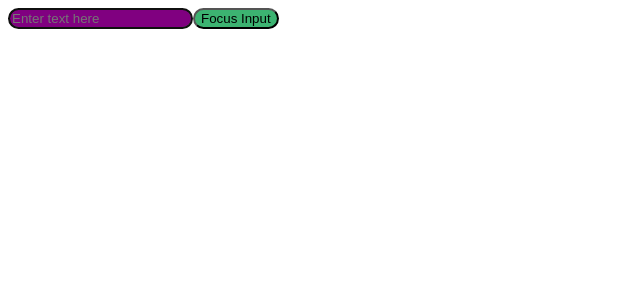
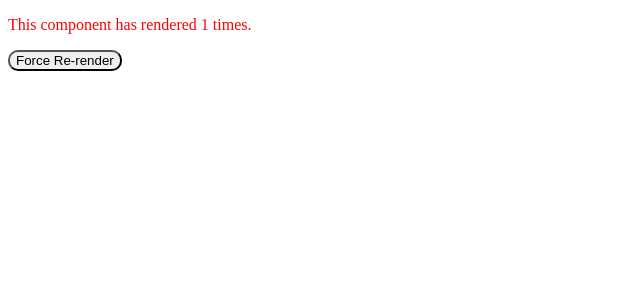
Before and after one commit to Tanujarora100/Harkirat-Assignments, a React (Vite) app: page / in a window 1280 px wide. Shown: the top 300 px of the page, without its empty margins (0-640 px from the left). Built offline with nearby package versions, Linux system fonts and the light colour scheme.

Commit message:
use Ref Assignments completed

```diff
--- a/src/App.tsx
+++ b/src/App.tsx
@@ -2,7 +2,8 @@ import './App.css';
 
 
 
-import {Assignment1} from "./useRef/Assignment1.tsx";
+
+import {Assignment2} from "./useRef/Assignment2.tsx";
 
 
 function App() {
@@ -10,7 +11,7 @@ function App() {
 
     return (
         <div>
-       <Assignment1></Assignment1>
+       <Assignment2></Assignment2>
         </div>
     );
 }
--- a/src/useCallBack/Assignment2.tsx
+++ b/src/useCallBack/Assignment2.tsx
@@ -18,7 +18,7 @@ export function Assignment2() {
     // }
 
     const showAlert = useCallback(() => {
-            alert(inputText);
+        alert(inputText);
 
     }, [inputText]);
 
--- a/src/useRef/Assignment1.tsx
+++ b/src/useRef/Assignment1.tsx
@@ -8,7 +8,7 @@ export function Assignment1() {
         if (inputRef.current) {
             inputRef.current.focus();
         }
-    }, []);
+    }, [inputRef]);
 
     const handleButtonClick = () => {
         if (inputRef.current) {
--- /dev/null
+++ b/src/useRef/Assignment2.tsx
@@ -0,0 +1,27 @@
+import {useState, useCallback, useRef} from 'react';
+
+// Create a component that tracks and displays the number of times it has been rendered. Use useRef to create a variable that persists across renders without causing additional renders when it changes.
+
+/**
+ * Create a component that tracks and displays the number of times it has been rendered. Use useRef to create a variable that persists across renders without causing additional renders when it changes.
+ */
+export function Assignment2() {
+    const [forceRender, setForceRender] = useState<number>(0);
+    const renderCycles = useRef<number>(0);
+    /**
+     * Update state to force re-render
+     */
+    const handleReRender = () => {
+        setForceRender(() => Math.random());
+    };
+
+    renderCycles.current = renderCycles.current + 1;
+
+
+    return (
+        <div>
+            <p style={{color: "red"}}>This component has rendered {renderCycles.current} times.</p>
+            <button style={{borderRadius: "10px"}} onClick={handleReRender}>Force Re-render</button>
+        </div>
+    );
+}
```
